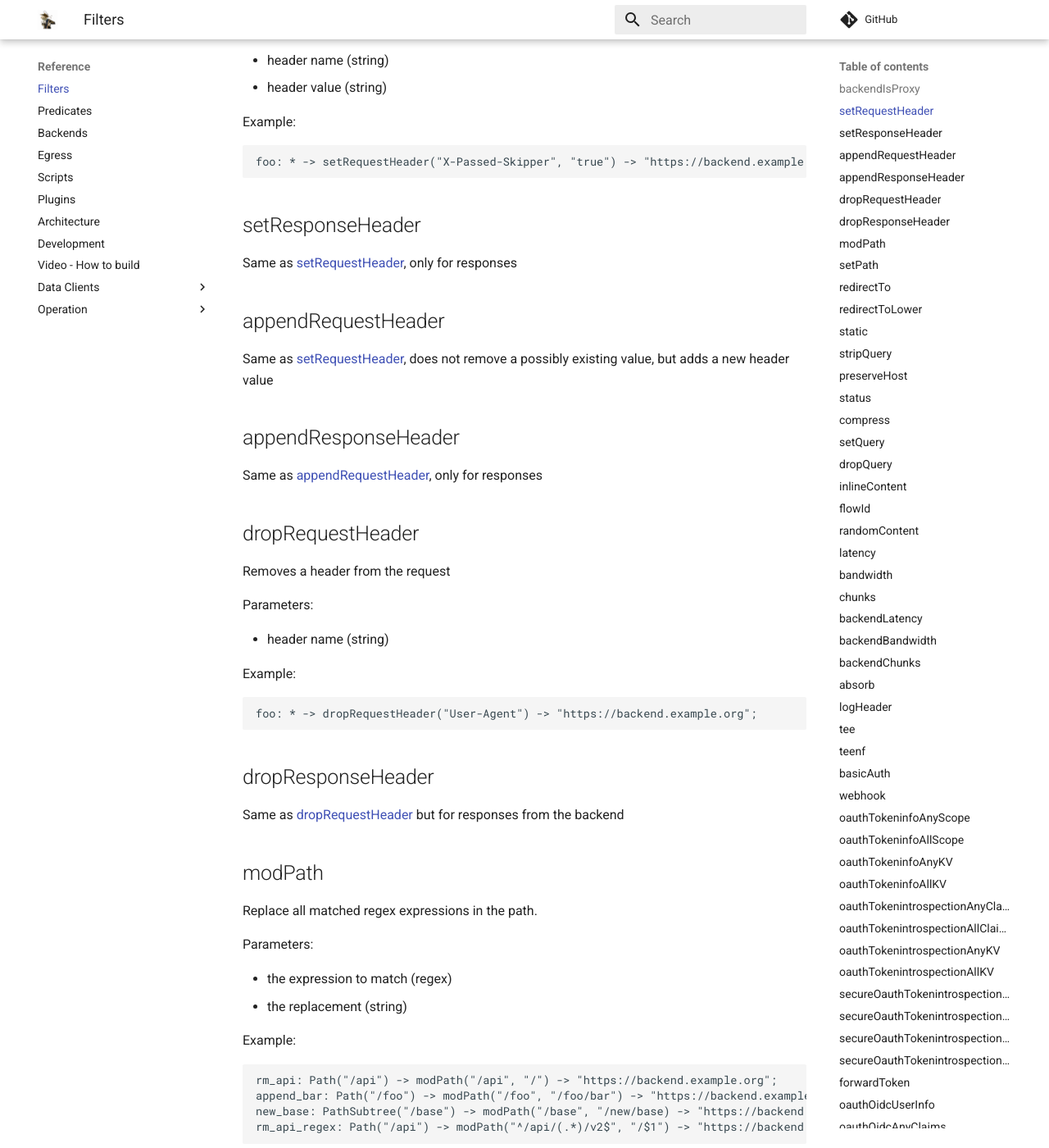
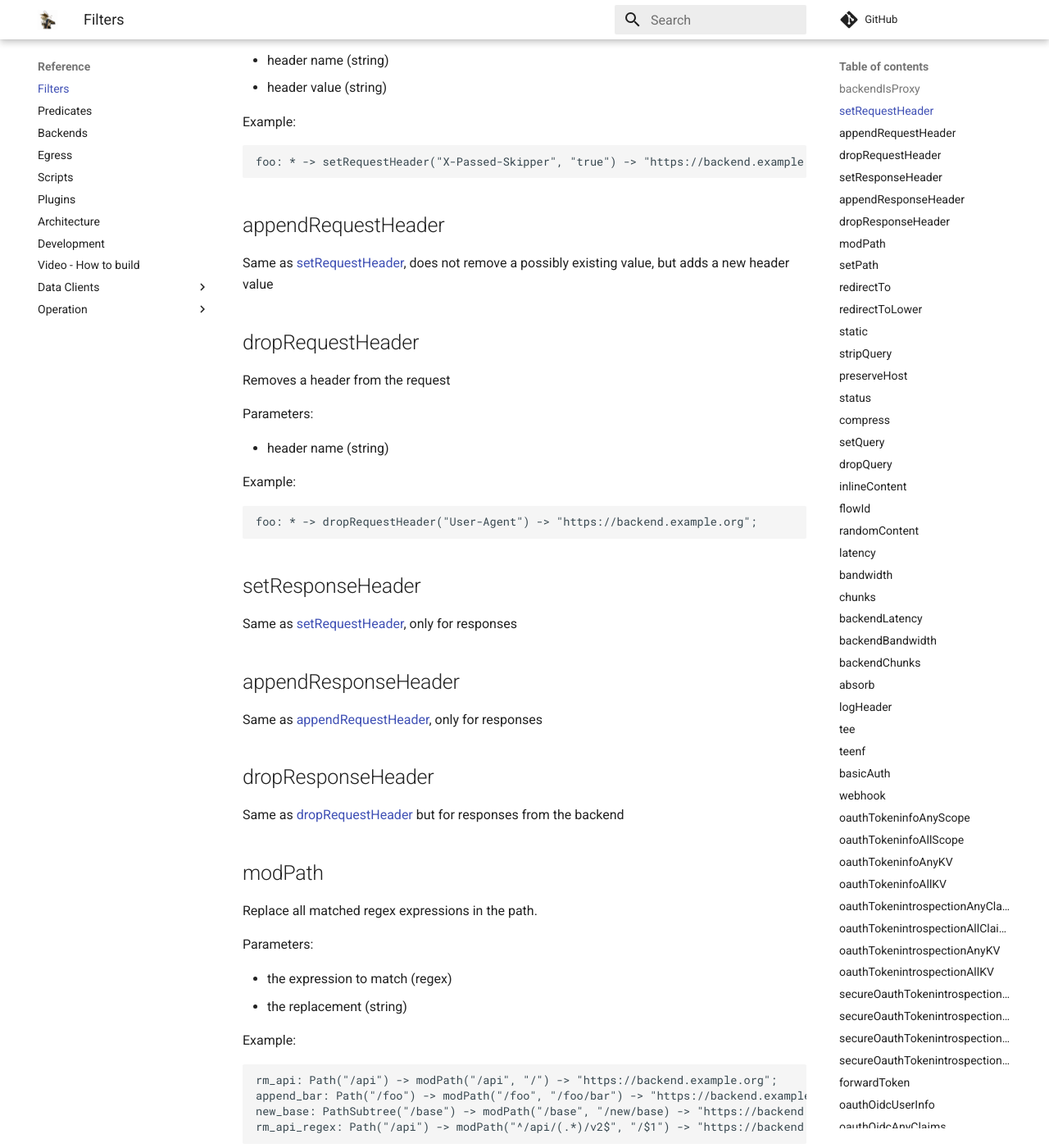
Before and after one commit to zalando/skipper, an MkDocs documentation site: the page built from docs/reference/filters.md, in a window 1280 px wide and 1400 px high, scrolled down 1274 px. Shown: the whole window at 82% size. Built offline with MkDocs 1.6.1 and Material for MkDocs 9.7.7, drawn with Linux system fonts in a browser that asks for light colours; comment, search, counter and statistics services are not loaded.

````diff
--- a/docs/reference/filters.md
+++ b/docs/reference/filters.md
@@ -63,31 +63,31 @@ Example:
 foo: * -> setRequestHeader("X-Passed-Skipper", "true") -> "https://backend.example.org";
 ```
 
+## appendRequestHeader
+
+Same as [setRequestHeader](#setrequestheader), does not remove a possibly existing value, but adds a new header value
+
+## dropRequestHeader
+
+Removes a header from the request
+
+Parameters:
+
+* header name (string)
+
+Example:
+
+```
+foo: * -> dropRequestHeader("User-Agent") -> "https://backend.example.org";
+```
+
 ## setResponseHeader
 
 Same as [setRequestHeader](#setrequestheader), only for responses
 
-## appendRequestHeader
-
-Same as [setRequestHeader](#setrequestheader), does not remove a possibly existing value, but adds a new header value
-
 ## appendResponseHeader
 
 Same as [appendRequestHeader](#appendrequestheader), only for responses
-
-## dropRequestHeader
-
-Removes a header from the request
-
-Parameters:
-
-* header name (string)
-
-Example:
-
-```
-foo: * -> dropRequestHeader("User-Agent") -> "https://backend.example.org";
-```
 
 ## dropResponseHeader
 
````
